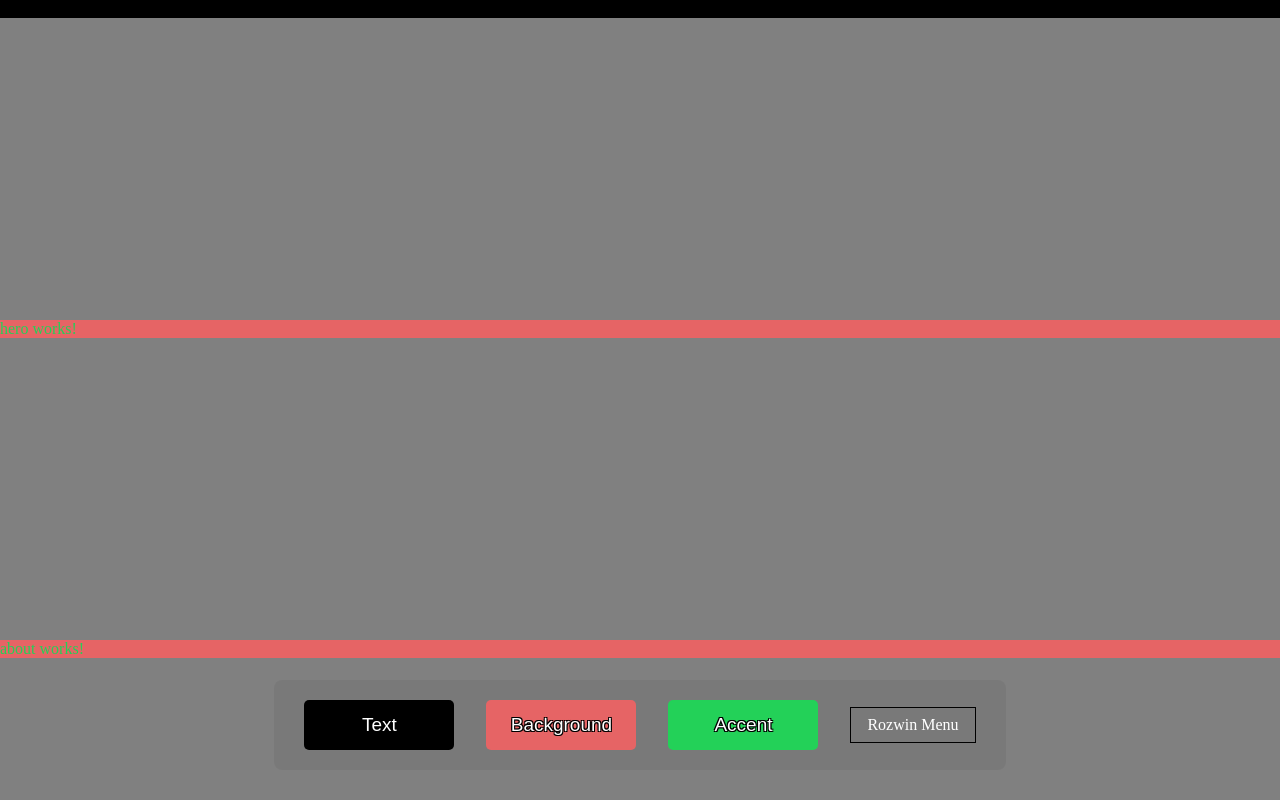
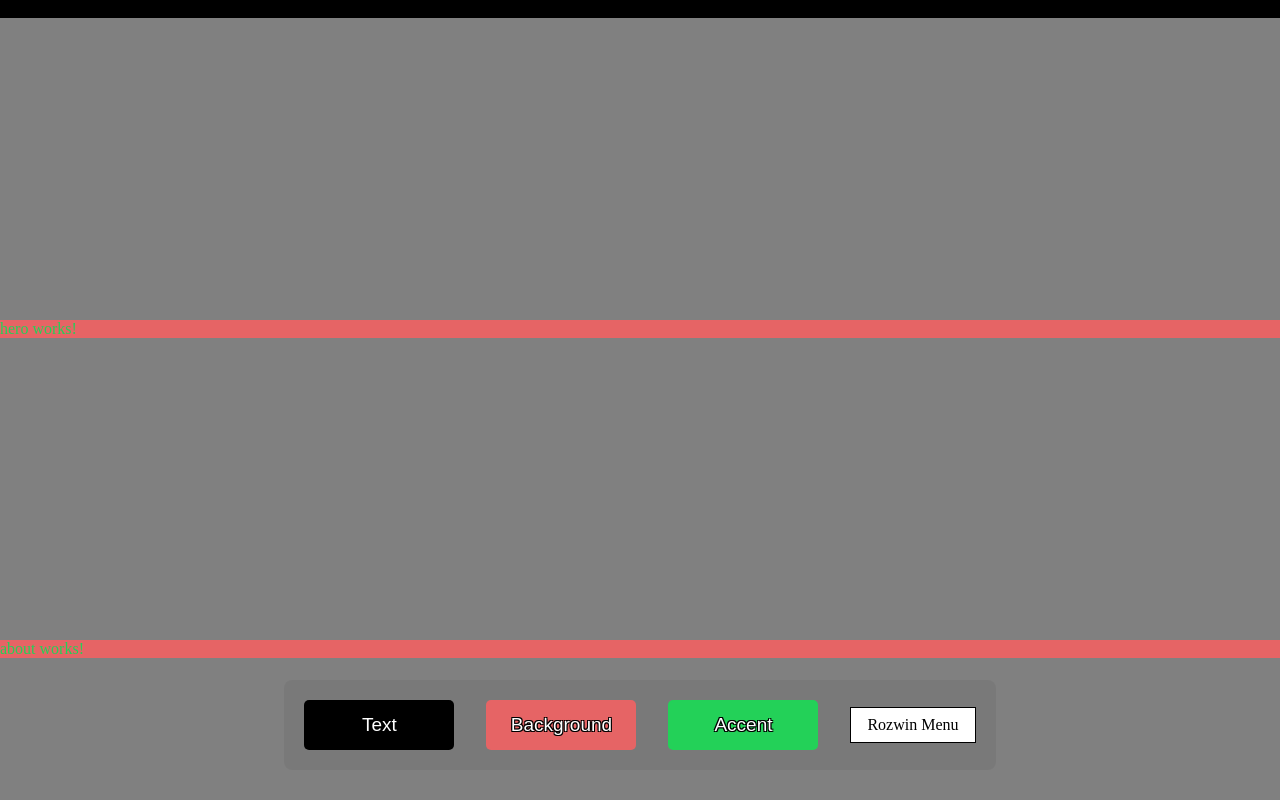
Before and after one commit to Lexsak/angular-learning, an Angular app: page / in a window 1280 px wide. Shown: the top 800 px of the page. Built offline with nearby package versions, Linux system fonts and the light colour scheme.

Commit message:
dropdown-container fix css

```diff
--- a/src/app/app.component.css
+++ b/src/app/app.component.css
@@ -4,7 +4,7 @@
   background-color: gray;
 }
 
-.cosTam {
+.colorBar {
   color: #fff;
   padding: 10px;
   cursor: pointer;
--- a/src/app/app.component.html
+++ b/src/app/app.component.html
@@ -7,7 +7,7 @@
 <div class="appContainer">
 <app-about></app-about>
 </div>
-<div  class="cosTam">
+<div  class="colorBar">
   <app-change-color></app-change-color>
   </div>
 <div class="appContainer">
--- a/src/app/layouts/change-color/change-color.component.css
+++ b/src/app/layouts/change-color/change-color.component.css
@@ -1,6 +1,16 @@
 .container {
   display: flex;
   justify-content: center;
+}
+
+.colorContainer {
+  display: flex;
+  justify-content: center;
+  align-items: center;
+  background-color: rgba(0, 0, 0, 0.05);
+  padding: 20px;
+  gap: 2rem;
+  border-radius: 8px;
 }
 
 .btn-color {
@@ -47,24 +57,15 @@ input[type="color"]::-webkit-color-swatch {
 }
 
 /* DropDown */
-.colorContainer {
-  display: flex;
-  justify-content: center;
-  align-items: center;
-  background-color: rgba(0, 0, 0, 0.05);
-  width: 60%;
-  padding: 20px;
-  gap: 2rem;
-  border-radius: 8px;
-}
-
 .dropdown-container {
   position: relative;
+  background-color: white;
 }
 
 .dropdown-text {
   cursor: pointer;
   border: 1px solid black;
+  color: black;
   padding: 8px 16px;
 }
 
@@ -73,6 +74,7 @@ input[type="color"]::-webkit-color-swatch {
   bottom: 100%; /* Ustawia górną krawędź .dropdown-menu na 100% od dołu .dropdown-container */
   left: 0;
   background-color: white;
+  color: black;
   height: 100px;
   width: 100%;
   overflow-y: scroll;
```
